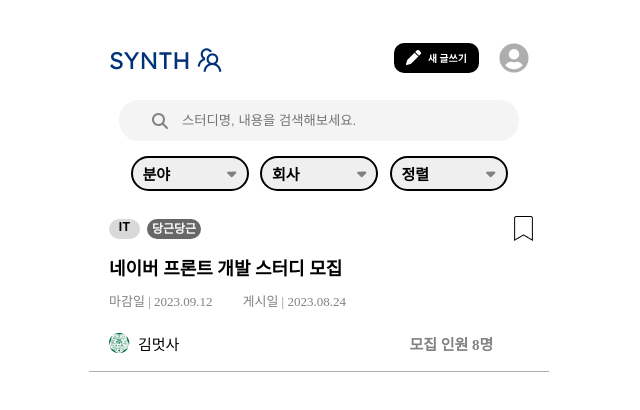
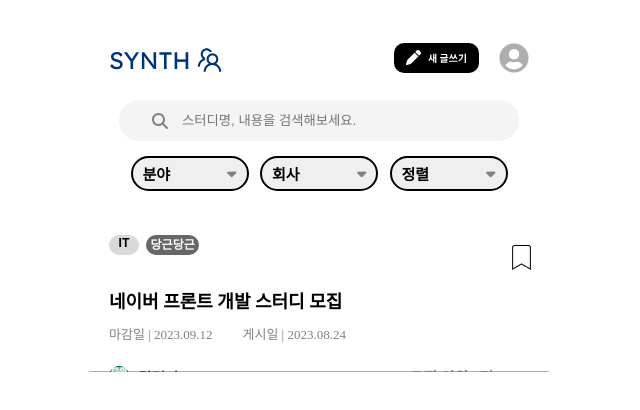
Before and after one commit to SinchonTeam1/Front, a React (Create React App) app in the folder web-client/: page / in a window 1280 px wide. Shown: the top 410 px of the page, without its empty margins (321-961 px from the left). Built offline with nearby package versions, Linux system fonts and the light colour scheme.

Commit message:
[styled] bookmark

```diff
--- a/web-client/src/components/Study.jsx
+++ b/web-client/src/components/Study.jsx
@@ -2,7 +2,10 @@
 import styled from "styled-components";
 import ewha from "../image/ewha.png";
 import bookmark from "../image/bookmark.png";
-const Study = () => {
+import filledbookmark from "../image/filledbookmark.png";
+const Study = (props) => {
+  const [imageSrc, setImageSrc] = useState("../../image/bookmark.png"); // 초기 상태는 선택이 되지 않은 상태를 나타내기 위함
+  const [isClicked, setIsClicked] = useState(false); // 클릭 여부를 state로 관리
   return (
     <MainDiv>
       <Wrapper>
@@ -10,7 +13,9 @@
           <TopWrapper>
             <div className="field">IT</div>
             <div className="company">당근당근</div>
-            <img src={bookmark} />
+            <BookmarkDiv onClick={() => setIsClicked(!isClicked)}>
+              <img src={isClicked ? filledbookmark : bookmark} width={25} />
+            </BookmarkDiv>
           </TopWrapper>
 
           <TitleWrapper>네이버 프론트 개발 스터디 모집</TitleWrapper>
@@ -30,7 +35,11 @@
     </MainDiv>
   );
 };
-
+const BookmarkDiv = styled.div`
+  float: right;
+  margin-top: 29px;
+  margin-right: 15px;
+`;
 const MainDiv = styled.div`
   overflow: auto;
 `;
```
